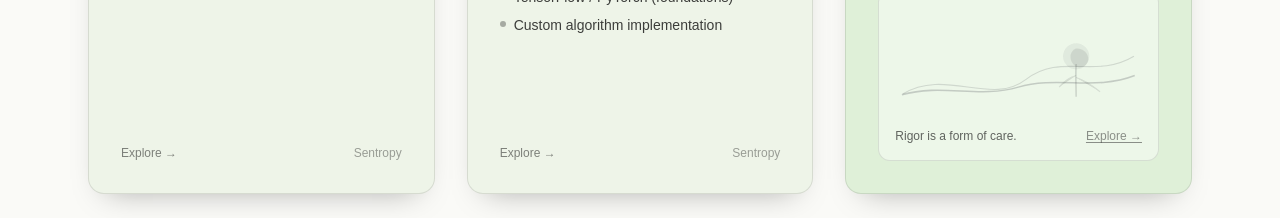
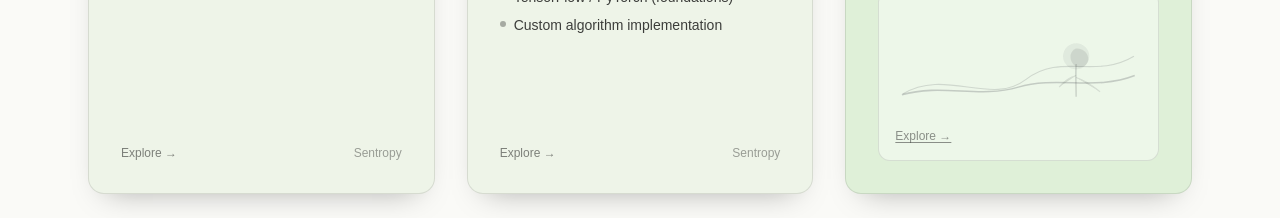
Before and after one commit to BryanB-prog/ThreePillars, a Next.js app: page / in a window 1280 px wide. Shown: the part 1140-1358 px from the top of the page. Built offline with nearby package versions, Linux system fonts and the light colour scheme.

Commit message:
Update page.tsx

```diff
--- a/app/page.tsx
+++ b/app/page.tsx
@@ -208,8 +208,7 @@ function PillarCard({ p, index }: { p: Pillar; index: number }) {
               </svg>
 
               <div className="mt-2 flex items-center justify-between text-xs text-black/60">
-                <span>Rigor is a form of care.</span>
-                <span className="underline underline-offset-2 opacity-70">Explore →</span>
+               <span className="underline underline-offset-2 opacity-70">Explore →</span>
               </div>
             </div>
           ) : (
```
